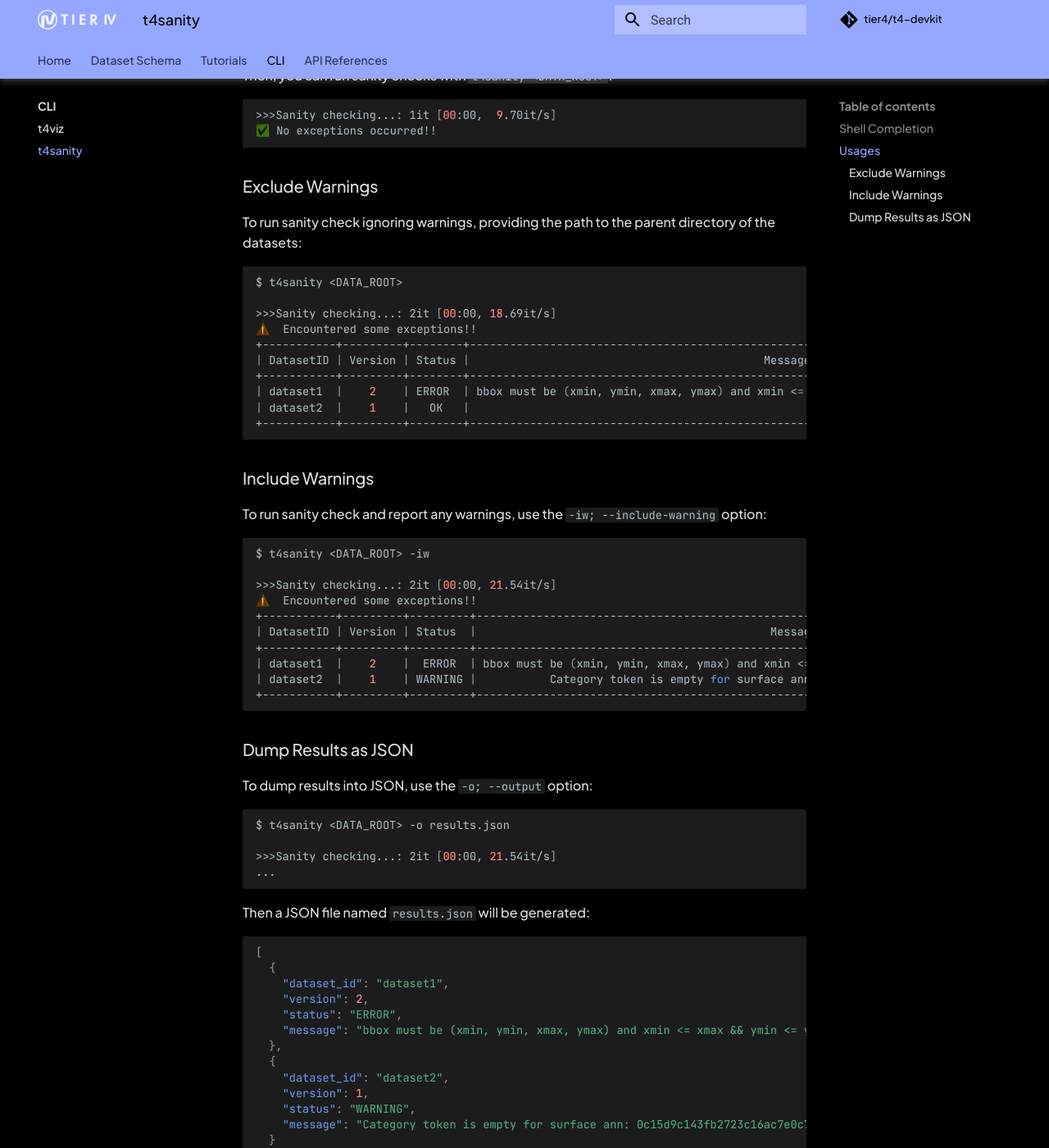
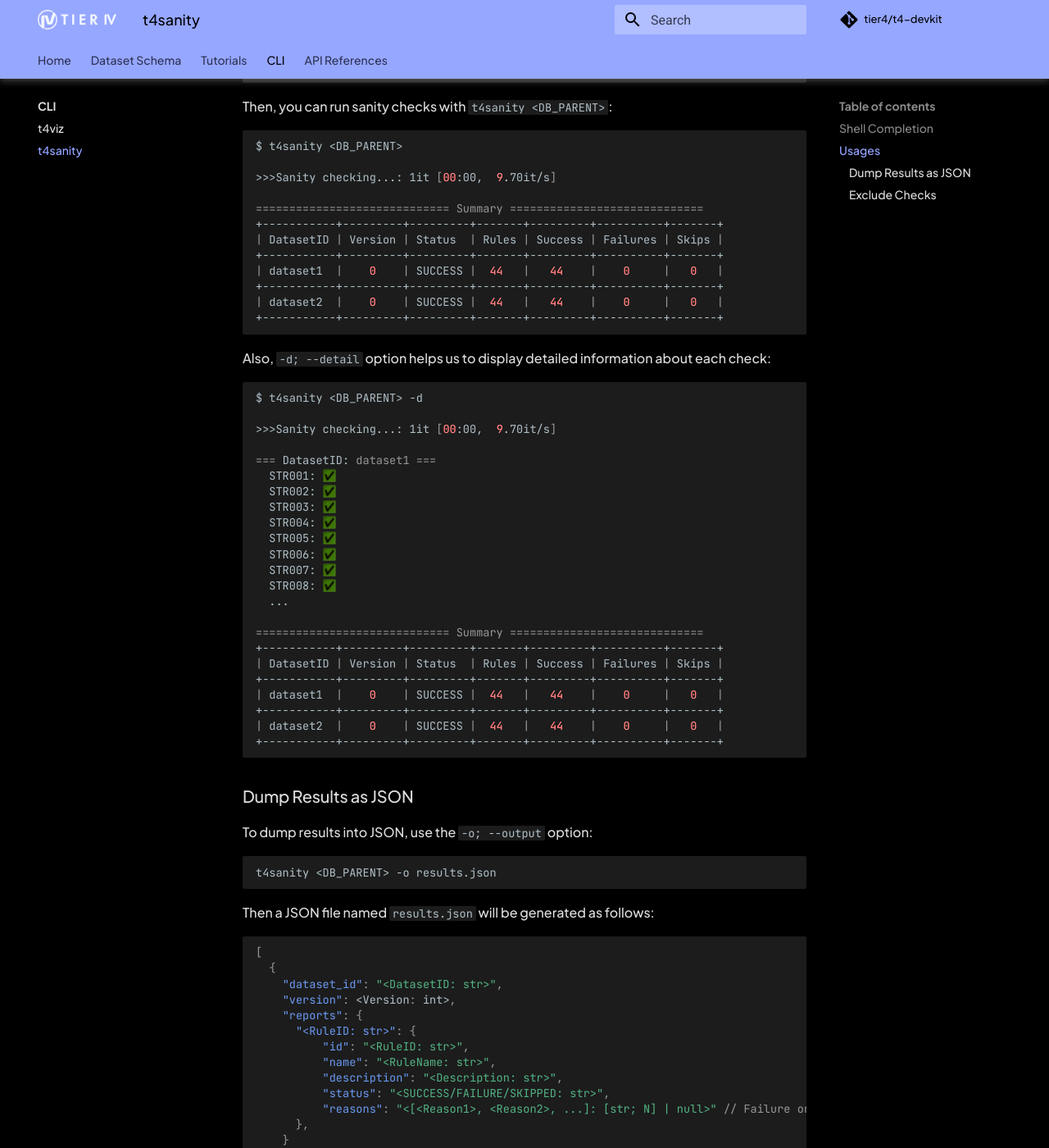
Before and after one commit to tier4/t4-devkit, an MkDocs documentation site: the page built from docs/cli/t4sanity.md, in a window 1280 px wide and 1400 px high, scrolled down 1107 px. Shown: the whole window at 82% size. Built offline with MkDocs 1.6.1 and Material for MkDocs 9.7.7, drawn with Linux system fonts in a browser that asks for light colours; comment, search, counter and statistics services are not loaded; the version menu is left out; some of the changed text lies outside the part shown.

Commit message:
docs: update CLI document
Signed-off-by: ktro2828 <kotaro.uetake@tier4.jp>

````diff
--- a/docs/cli/t4sanity.md
+++ b/docs/cli/t4sanity.md
@@ -6,18 +6,20 @@
 
  Usage: t4sanity [OPTIONS] DB_PARENT
 
-╭─ Arguments ──────────────────────────────────────────────────────────────────────────────────────────────────────────╮
-│ *    db_parent      TEXT  Path to parent directory of the databases [default: None] [required]                       │
-╰──────────────────────────────────────────────────────────────────────────────────────────────────────────────────────╯
-╭─ Options ────────────────────────────────────────────────────────────────────────────────────────────────────────────╮
-│ --version             -v         Show the application version and exit.                                              │
-│ --output              -o    TEXT Path to output JSON file. [default: None]                                           │
-│ --revision            -rv   TEXT Specify if you want to load the specific version. [default: None]                   │
-│ --include-warning     -iw        Indicates whether to report any warnings.                                           │
-│ --install-completion             Install completion for the current shell.                                           │
-│ --show-completion                Show completion for the current shell, to copy it or customize the installation.    │
-│ --help                -h         Show this message and exit.                                                         │
-╰──────────────────────────────────────────────────────────────────────────────────────────────────────────────────────╯
+╭─ Arguments ───────────────────────────────────────────────────────────────────────────────────────────────────────────╮
+│ *    db_parent      TEXT  Path to parent directory of the databases. [required]                                       │
+╰───────────────────────────────────────────────────────────────────────────────────────────────────────────────────────╯
+╭─ Options ─────────────────────────────────────────────────────────────────────────────────────────────────────────────╮
+│ --version             -v             Show the application version and exit.                                           │
+│ --output              -o       TEXT  Path to output JSON file.                                                        │
+│ --revision            -rv      TEXT  Specify if you want to check the specific version.                               │
+│ --exclude             -e       TEXT  Exclude specific rules or rule groups.                                           │
+│ --include-warning     -iw            Indicates whether to report any warnings.                                        │
+│ --detail              -d             Indicates whether to display detailed reports.                                   │
+│ --install-completion                 Install completion for the current shell.                                        │
+│ --show-completion                    Show completion for the current shell, to copy it or customize the installation. │
+│ --help                -h             Show this message and exit.                                                      │
+╰───────────────────────────────────────────────────────────────────────────────────────────────────────────────────────╯
 ```
 
 ## Shell Completion
@@ -33,7 +35,7 @@
 As an example, we have the following the dataset structure:
 
 ```shell
-<DATA_ROOT>
+<DB_PARENT>
 ├── dataset1
 │   └── <VERSION>
 │       ├── annotation
@@ -46,45 +48,49 @@
 ...
 ```
 
-Then, you can run sanity checks with `t4sanity <DATA_ROOT>`:
+Then, you can run sanity checks with `t4sanity <DB_PARENT>`:
 
 ```shell
+$ t4sanity <DB_PARENT>
+
 >>>Sanity checking...: 1it [00:00,  9.70it/s]
-✅ No exceptions occurred!!
+
+============================= Summary =============================
++-----------+---------+---------+-------+---------+----------+-------+
+| DatasetID | Version | Status  | Rules | Success | Failures | Skips |
++-----------+---------+---------+-------+---------+----------+-------+
+| dataset1  |    0    | SUCCESS |  44   |   44    |    0     |   0   |
++-----------+---------+---------+-------+---------+----------+-------+
+| dataset2  |    0    | SUCCESS |  44   |   44    |    0     |   0   |
++-----------+---------+---------+-------+---------+----------+-------+
 ```
 
-### Exclude Warnings
-
-To run sanity check ignoring warnings, providing the path to the parent directory of the datasets:
+Also, `-d; --detail` option helps us to display detailed information about each check:
 
 ```shell
-$ t4sanity <DATA_ROOT>
+$ t4sanity <DB_PARENT> -d
 
->>>Sanity checking...: 2it [00:00, 18.69it/s]
-⚠️  Encountered some exceptions!!
-+-----------+---------+--------+------------------------------------------------------------------------------------------------+
-| DatasetID | Version | Status |                                            Message                                             |
-+-----------+---------+--------+------------------------------------------------------------------------------------------------+
-| dataset1  |    2    | ERROR  | bbox must be (xmin, ymin, xmax, ymax) and xmin <= xmax && ymin <= ymax: (1532, 198, 1440, 265) |
-| dataset2  |    1    |   OK   |                                                                                                |
-+-----------+---------+--------+------------------------------------------------------------------------------------------------+
-```
+>>>Sanity checking...: 1it [00:00,  9.70it/s]
 
-### Include Warnings
+=== DatasetID: dataset1 ===
+  STR001: ✅
+  STR002: ✅
+  STR003: ✅
+  STR004: ✅
+  STR005: ✅
+  STR006: ✅
+  STR007: ✅
+  STR008: ✅
+  ...
 
-To run sanity check and report any warnings, use the `-iw; --include-warning` option:
-
-```shell
-$ t4sanity <DATA_ROOT> -iw
-
->>>Sanity checking...: 2it [00:00, 21.54it/s]
-⚠️  Encountered some exceptions!!
-+-----------+---------+---------+------------------------------------------------------------------------------------------------+
-| DatasetID | Version | Status  |                                            Message                                             |
-+-----------+---------+---------+------------------------------------------------------------------------------------------------+
-| dataset1  |    2    |  ERROR  | bbox must be (xmin, ymin, xmax, ymax) and xmin <= xmax && ymin <= ymax: (1532, 198, 1440, 265) |
-| dataset2  |    1    | WARNING |           Category token is empty for surface ann: 0c15d9c143fb2723c16ac7e0c735b0a8            |
-+-----------+---------+---------+------------------------------------------------------------------------------------------------+
+============================= Summary =============================
++-----------+---------+---------+-------+---------+----------+-------+
+| DatasetID | Version | Status  | Rules | Success | Failures | Skips |
++-----------+---------+---------+-------+---------+----------+-------+
+| dataset1  |    0    | SUCCESS |  44   |   44    |    0     |   0   |
++-----------+---------+---------+-------+---------+----------+-------+
+| dataset2  |    0    | SUCCESS |  44   |   44    |    0     |   0   |
++-----------+---------+---------+-------+---------+----------+-------+
 ```
 
 ### Dump Results as JSON
@@ -92,27 +98,33 @@
 To dump results into JSON, use the `-o; --output` option:
 
 ```shell
-$ t4sanity <DATA_ROOT> -o results.json
-
->>>Sanity checking...: 2it [00:00, 21.54it/s]
-...
+t4sanity <DB_PARENT> -o results.json
 ```
 
-Then a JSON file named `results.json` will be generated:
+Then a JSON file named `results.json` will be generated as follows:
 
 ```json
 [
   {
-    "dataset_id": "dataset1",
-    "version": 2,
-    "status": "ERROR",
-    "message": "bbox must be (xmin, ymin, xmax, ymax) and xmin <= xmax && ymin <= ymax: (1532, 198, 1440, 265)"
-  },
-  {
-    "dataset_id": "dataset2",
-    "version": 1,
-    "status": "WARNING",
-    "message": "Category token is empty for surface ann: 0c15d9c143fb2723c16ac7e0c735b0a8"
+    "dataset_id": "<DatasetID: str>",
+    "version": <Version: int>,
+    "reports": {
+      "<RuleID: str>": {
+          "id": "<RuleID: str>",
+          "name": "<RuleName: str>",
+          "description": "<Description: str>",
+          "status": "<SUCCESS/FAILURE/SKIPPED: str>",
+          "reasons": "<[<Reason1>, <Reason2>, ...]: [str; N] | null>" // Failure or skipped reasons, null if success
+      },
+    }
   }
 ]
 ```
+
+### Exclude Checks
+
+With `-e; --excludes` option enables us to exclude specific checks by specifying the **rule IDs or groups**:
+
+```shell
+t4sanity <DB_PARENT> -e STR001 -e FMT
+```
````
